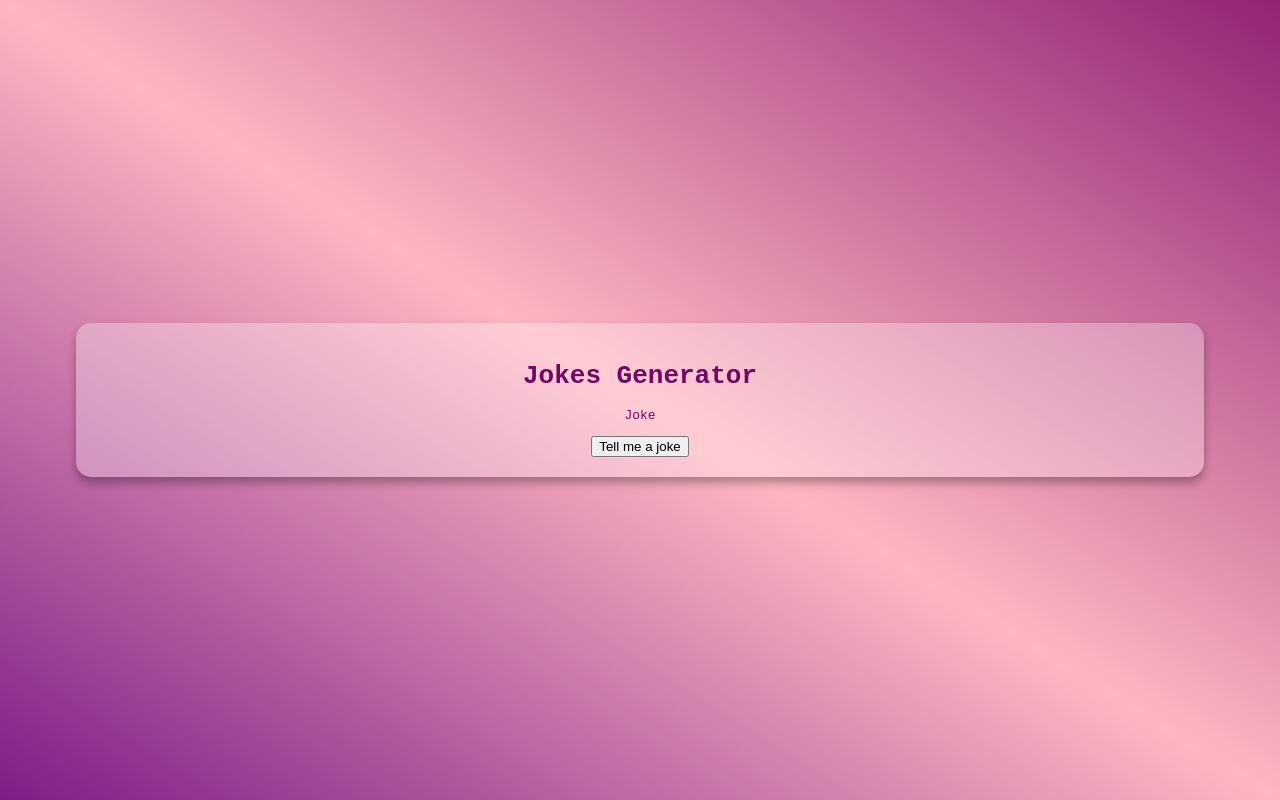
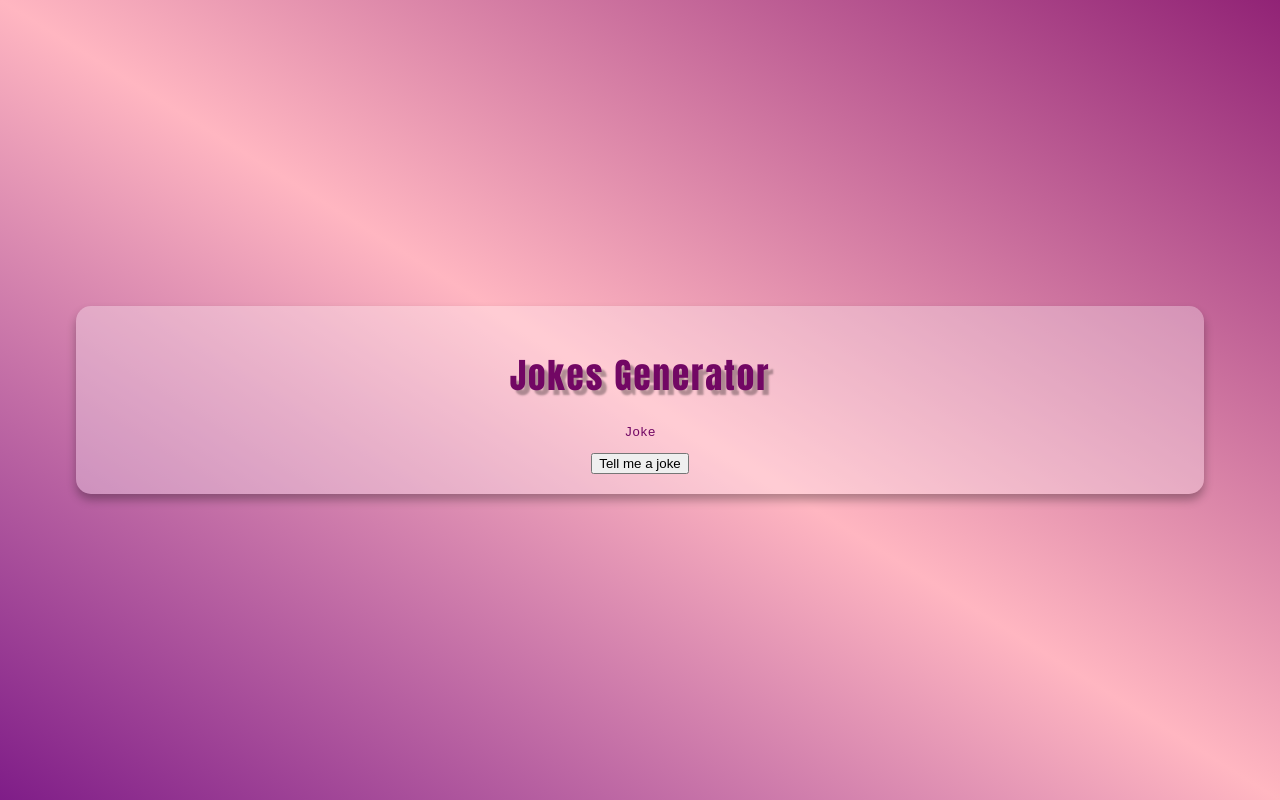
Before and after one commit to ratamahataV1/jokes-generator, a plain HTML site: page index.html in a window 1280 px wide. Drawn offline with Linux system fonts and the light colour scheme.

Commit message:
adding heading(c) style

```diff
--- a/style.css
+++ b/style.css
@@ -18,3 +18,11 @@ body {
     text-align: center;
     color: rgb(114, 7, 100);
 }
+
+.heading {
+    font-size: 35px;
+    font-weight: 200; /*thickness of font*/
+    font-family: Impact, Haettenschweiler, 'Arial Narrow Bold', sans-serif;
+    text-shadow: 5px 5px 2px rgba(0, 0, 0, .3);
+    letter-spacing: 2px;
+}
```
